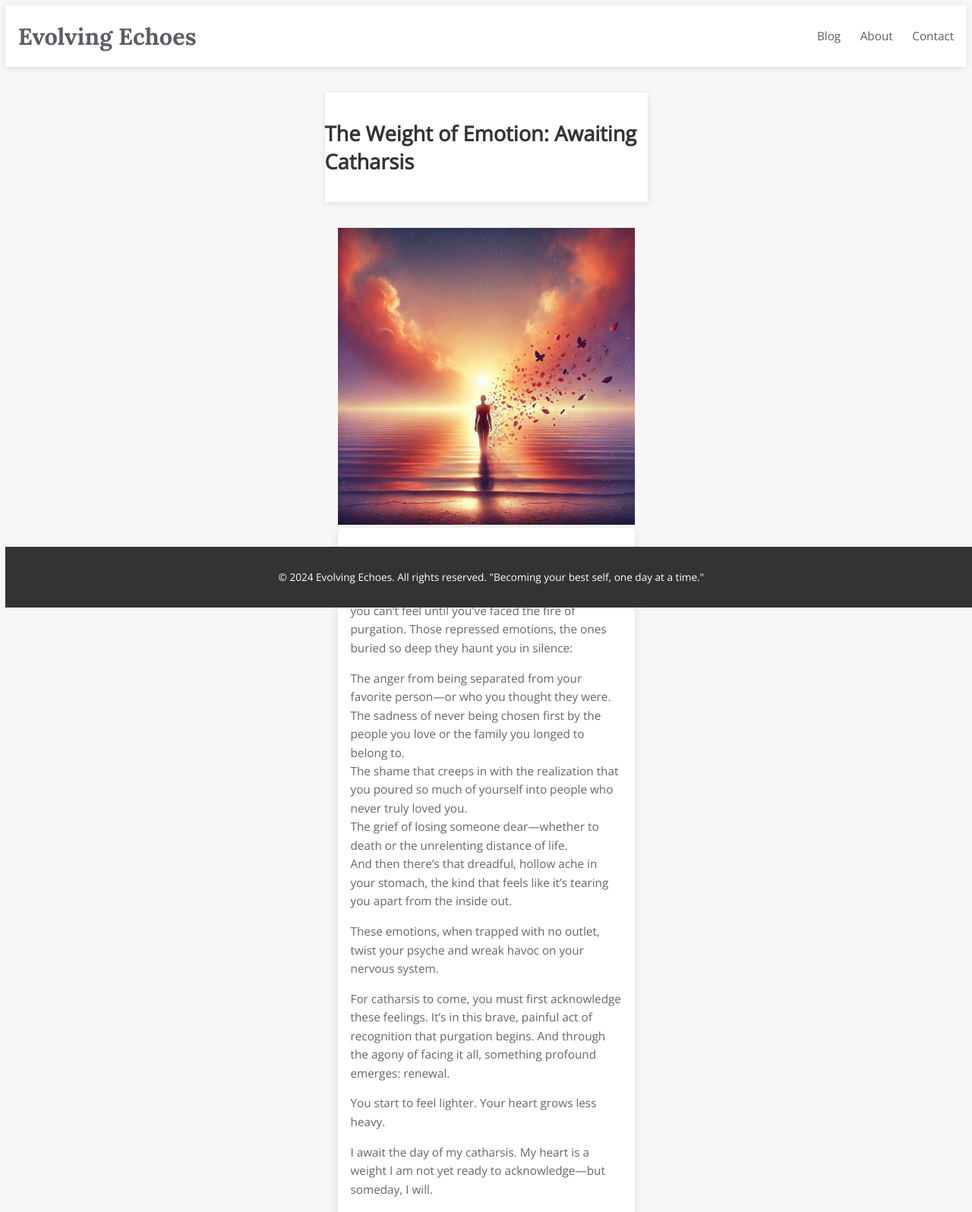
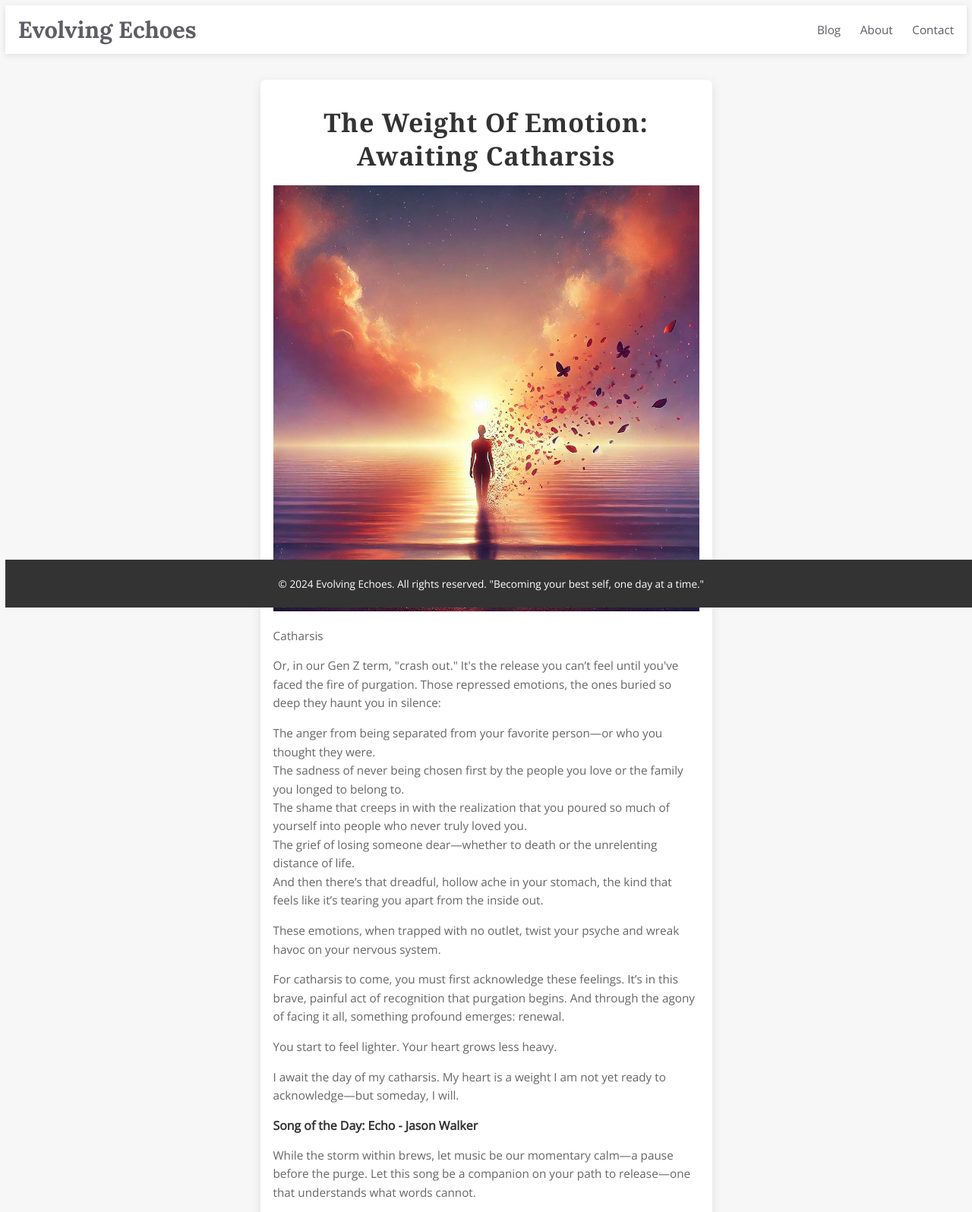
Before and after one commit to Manne-0/serenity, a Django app: page /3/ in a window 1280 px wide. Shown: the top 1596 px of the page at 76% size. Run offline with Django 5.2, Linux system fonts and the light colour scheme; data comes from the database, SQL or seed files in the repository; both versions use the stored data as it was after the commit.

Commit message:
UI Update

```diff
--- a/blog/admin.py
+++ b/blog/admin.py
@@ -2,9 +2,10 @@ from django.contrib import admin
 from .models import Post
 
 class PostAdmin(admin.ModelAdmin):
-    list_display = ('title', 'date_created', 'summary', 'image')
-    search_fields = ('title', 'content')
+    list_display = ('title', 'date_created', 'summary', 'image', 'song_title')  # Show song_title in the list view
+    search_fields = ('title', 'content', 'song_title')  # Allow searching by song_title
     list_filter = ('date_created',)
+    fields = ('title', 'content', 'summary', 'image', 'youtube_link', 'song_title', 'song_message')  # Add fields for the form
 
 # Register the customized admin
 admin.site.register(Post, PostAdmin)
--- a/blog/models.py
+++ b/blog/models.py
@@ -7,6 +7,11 @@ class Post(models.Model):
     summary = models.TextField(default="Default summary")
     date_created = models.DateTimeField(auto_now_add=True)
     image = models.ImageField(upload_to='blog_images/', blank=True, null=True)
+    youtube_link = models.URLField(blank=True, null =True)
+    song_title = models.CharField(max_length=200, null=True, blank=True)  # Song title and artist
+    song_message = models.TextField(null=True, blank=True)  # Custom message for the song section
+
+
 
 
     def __str__(self):
--- a/blog/static/css/styles.css
+++ b/blog/static/css/styles.css
@@ -15,10 +15,23 @@ body {
 }
 
 /* Header Styles */
+
+h1 {
+    text-align: center;  /* Centers the text */
+    font-size: 2.5rem;   /* Adjusts the font size */
+    font-weight: 700;    /* Makes it bold */
+    margin: 20px 0;      /* Adds vertical spacing */
+    color: #333333;      /* Sets a dark gray text color */
+    text-transform: capitalize; /* Optional: Capitalize the title */
+    letter-spacing: 1px; /* Slight spacing between letters */
+    line-height: 1.3;    /* Improves readability */
+    font-family: 'Georgia', 'Times New Roman', serif; /* Stylish font */
+}
+
 header {
     background-color: #ffffff; /* Soft white background for header */
     color: #333;
-    padding: 20px 0;
+    padding: 10px 0;
     box-shadow: 0 2px 10px rgba(0, 0, 0, 0.1); /* Subtle shadow */
 }
 
@@ -59,50 +72,6 @@ header .navbar a:hover {
     color: #8a8d85; /* Hover color to reflect growth */
 }
 
-/* Main Content Section */
-main {
-    max-width: 500px; /* Limit the width for better readability */
-    margin: 0 auto; /* Center the content */
-    padding: 40px 20px;
-}
-
-article {
-    background-color: #ffffff; /* Clean white background for posts */
-    padding: 20px;
-    border-radius: 8px;
-    margin-bottom: 20px;
-    box-shadow: 0 4px 15px rgba(0, 0, 0, 0.1);
-}
-
-article h2 {
-    font-family: 'Lora', serif;
-    font-size: 28px;
-    color: #333;
-}
-
-article p {
-    font-size: 18px;
-    line-height: 1.6;
-    color: #666; /* Muted color for body text */
-}
-
-/* Footer Styling */
-footer {
-    background-color: #333;
-    color: white;
-    text-align: center;
-    padding: 20px 0;
-    position: fixed;
-    width: 100%;
-    bottom: 0;
-}
-
-footer p {
-    font-size: 16px;
-    font-family: 'Open Sans', sans-serif;
-}
-
-/* Add this to your base.css or in a <style> tag in home.html */
 .post-grid {
     display: grid;
     grid-template-columns: repeat(auto-fill, minmax(450px, 1fr));
@@ -140,3 +109,59 @@ footer p {
     font-size: 0.9rem;
     color: #666;
 }
+
+/* Main Content Section */
+main {
+    max-width: 700px; /* Limit the width for better readability */
+    margin: 0 auto; /* Center the content */
+    padding: 40px 20px;
+}
+
+/* Title Section */
+
+article {
+    background-color: #ffffff; /* Clean white background for posts */
+    padding: 20px;
+    border-radius: 8px;
+    margin-bottom: 20px;
+    box-shadow: 0 4px 15px rgba(0, 0, 0, 0.1);
+}
+
+article h2 {
+    font-family: 'Lora', serif;
+    font-size: 28px;
+    color: #333;
+}
+
+article p {
+    font-size: 18px;
+    line-height: 1.6;
+    color: #666; /* Muted color for body text */
+}
+
+/* Footer Styling */
+footer {
+    background-color: #333;
+    color: white;
+    text-align: center;
+    padding: 10px 0;
+    position: fixed;
+    width: 100%;
+    bottom: 0;
+}
+
+footer p {
+    font-size: 16px;
+    font-family: 'Open Sans', sans-serif;
+}
+
+/* Add this to your base.css or in a <style> tag in home.html */
+
+
+iframe {
+    width: 100%;
+    max-width: 560px; /* Ensures responsiveness */
+    height: 315px;
+    display: block;
+    margin: 0 auto;
+}
--- a/blog/templates/blog/home.html
+++ b/blog/templates/blog/home.html
@@ -15,7 +15,7 @@ My Blog
                 <h3>{{ post.title }}</h3>
             </a>
             <p>{{ post.date_created }}</p>
-            <p>{{ post.summary }}</p>
+            <p>{{ post.summary|linebreaks }}</p>
         </div>
     {% empty %}
         <p>No posts available.</p>
--- a/blog/templates/blog/post_detail.html
+++ b/blog/templates/blog/post_detail.html
@@ -2,17 +2,30 @@
 
 
 {% block content %}
-    <header>
+<article>
+    <!-- <header class="article-header"> -->
         <h1>{{ post.title }}</h1>
         <!-- <p>Posted on: {{ post.date_created }}</p> -->
-    </header>
-    <main>
+    <!-- </header> -->
+    <!-- <main> -->
         {% if post.image %}
             <img src="{{ post.image.url }}" alt="{{ post.title }}" style="max-width: 100%; height: auto;">
         {% endif %}
-        <article>
             {{ post.content|linebreaks }}
-        </article>
-        <a href="/">Back to Home</a>
-    </main>
+    <!-- </main> -->
+    {% if post.youtube_link and post.song_title %}
+        <h3>Song of the Day: {{ post.song_title }}</h3>
+        <p>{{ post.song_message }}</p>
+            <div style="margin: 20px 0;">
+            <iframe width="560" height="315"
+                src="https://www.youtube.com/embed/{{ post.youtube_link|slice:'-11:' }}"
+                frameborder="0" allow="accelerometer; autoplay; clipboard-write; encrypted-media; gyroscope; picture-in-picture"
+                allowfullscreen>
+            </iframe>
+            </div>
+            <p><em>Let’s have a beautiful day, a beautiful life.</em></p>
+            {% endif %}
+</article>
+<a href="/">Back to Home</a>
+
 {% endblock %}
```
Also changed, not shown: blog/migrations/0005_post_youtube_link.py (added), blog/migrations/0006_post_song_message_post_song_title.py (added), db.sqlite3.
